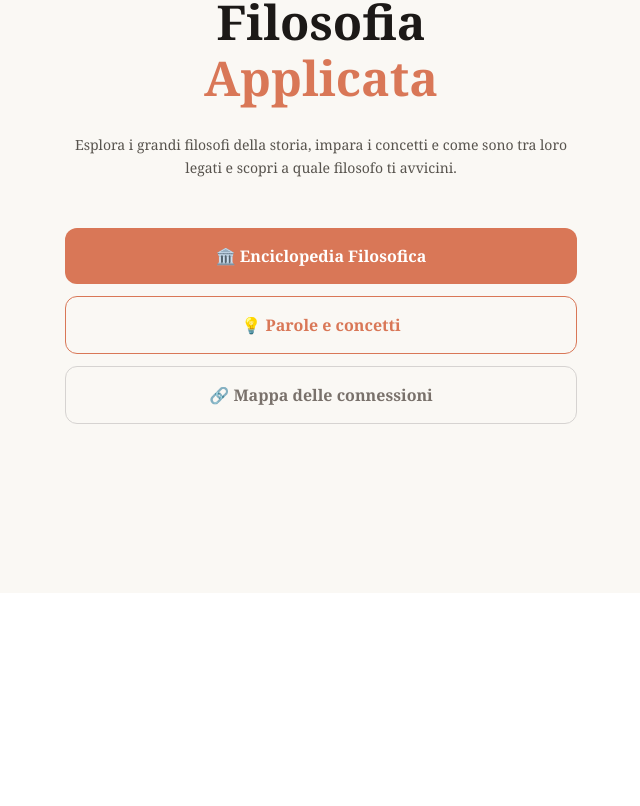
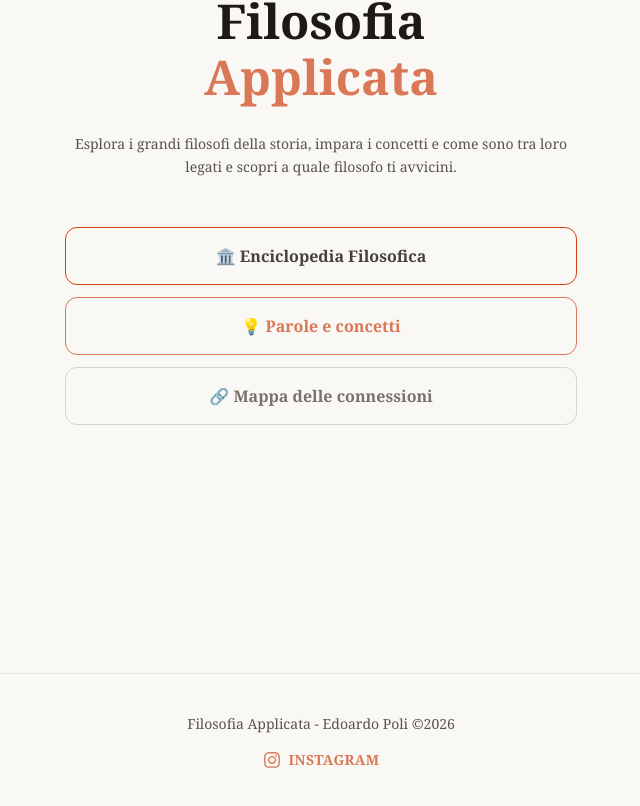
Before and after one commit to edpoli/sito_filo_app, a React (Vite) app: page / in a window 1280 px wide. Shown: the part 264-1070 px from the top of the page, without its empty margins (319-959 px from the left). Before the commit the page ends 857 px from the top, so only its background shows below. Built offline with nearby package versions, Linux system fonts and the light colour scheme.

Commit message:
modificato footer; stile

```diff
--- a/package.json
+++ b/package.json
@@ -13,6 +13,7 @@
     "@tailwindcss/vite": "^4.2.1",
     "react": "^19.2.0",
     "react-dom": "^19.2.0",
+    "react-icons": "^5.5.0",
     "react-router-dom": "^7.13.0",
     "tailwindcss": "^4.2.1"
   },
--- a/src/App.jsx
+++ b/src/App.jsx
@@ -11,6 +11,7 @@ import Contatti from './pages/Contatti';
 import Lessico from './pages/Lessico';
 import DettaglioTermine from './pages/DettaglioTermine';
 import MappaFilosofi from './pages/MappaFilosofi';
+import Footer from './components/Footer';
 
 function AppContent() {
   const { dark } = useDarkMode()
@@ -29,6 +30,7 @@ function AppContent() {
         <Route path="/mappa" element={<MappaFilosofi />} />
         <Route path="*" element={<NotFound />} />
       </Routes>
+      <Footer />
     </div>
   )
 }
--- a/src/components/Footer.jsx
+++ b/src/components/Footer.jsx
@@ -0,0 +1,27 @@
+import { FaInstagram } from 'react-icons/fa'
+
+export default function Footer() {
+    return (
+        <footer className="w-full border-t border-stone-200 dark:border-stone-800 mt-20">
+            <div className="max-w-lg mx-auto px-8 py-10 text-center font-serif">
+
+                <p className="text-sm text-stone-600 dark:text-stone-400 mb-4">
+                    Filosofia Applicata - Edoardo Poli ©2026
+                </p>
+
+                <a
+                    href="https://www.instagram.com/filosofia_applicata/"
+                    target="_blank"
+                    rel="noopener noreferrer"
+                    className="inline-flex items-center justify-center gap-2 text-[#d97757] hover:text-[#c86843] transition-colors duration-200 font-black"
+                >
+                    <FaInstagram className="text-lg" />
+                    <span className="tracking-wide text-sm uppercase">
+                        Instagram
+                    </span>
+                </a>
+
+            </div>
+        </footer>
+    )
+}
--- a/src/pages/Home.jsx
+++ b/src/pages/Home.jsx
@@ -1,4 +1,5 @@
 import { Link } from 'react-router-dom'
+import Footer from '../components/Footer'
 
 export default function Home() {
     return (
@@ -18,7 +19,7 @@ export default function Home() {
                 <div className="flex flex-col gap-3">
                     <Link
                         to="/enciclopedia"
-                        className="px-8 py-4 bg-[#d97757] text-white rounded-xl font-black text-base hover:bg-[#c86843] transition-all duration-200"
+                        className="px-8 py-4 bg-transparent border border-[#d33f0e] text-stone-700 dark:text-stone-100 hover:text-stone-100 rounded-xl font-black text-base hover:bg-[#d33f0e] transition-all duration-200"
                     >
                         🏛️ Enciclopedia Filosofica
                     </Link>
@@ -30,7 +31,7 @@ export default function Home() {
                     </Link>
                     <Link
                         to="/mappa"
-                        className="px-8 py-4 bg-transparent border border-stone-300 dark:border-stone-700 text-stone-500 dark:text-stone-400 rounded-xl font-black text-base hover:border-stone-400 hover:text-stone-700 dark:hover:border-stone-500 dark:hover:text-stone-200 transition-all duration-200"
+                        className="px-8 py-4 bg-transparent border border-stone-300  dark:border-stone-700 text-stone-500 dark:text-stone-400 rounded-xl font-black text-base hover:bg-stone-300 hover:border-stone-400 hover:text-stone-700 dark:hover:bg-stone-700 dark:hover:border-stone-500 dark:hover:text-stone-200 transition-all duration-200"
                     >
                         🔗 Mappa delle connessioni
                     </Link>
@@ -39,4 +40,6 @@ export default function Home() {
             </div>
         </div>
     )
+
+
 }
```
Also changed, not shown: 1 other file (tests, documents, lock files or other folders).
